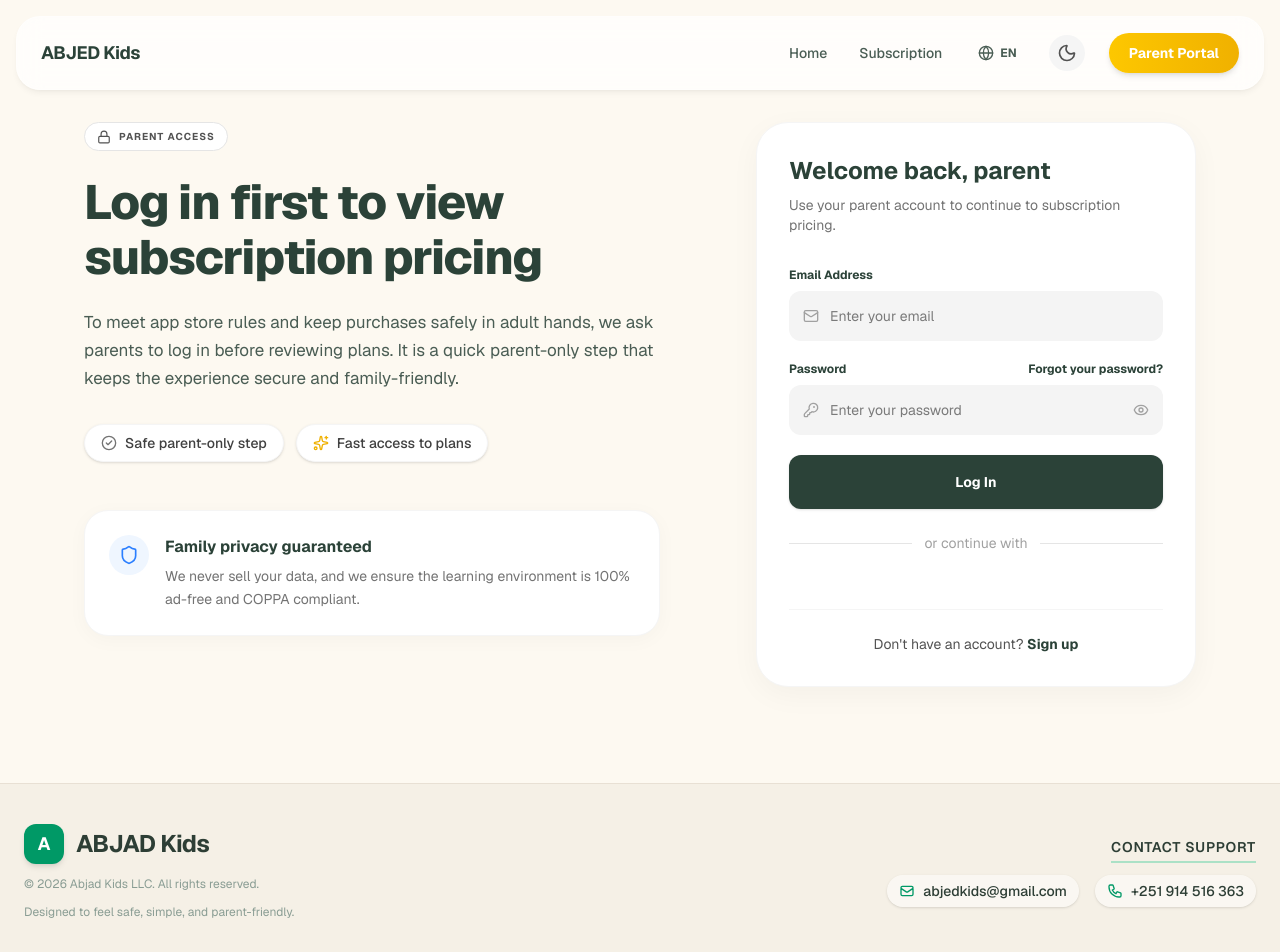
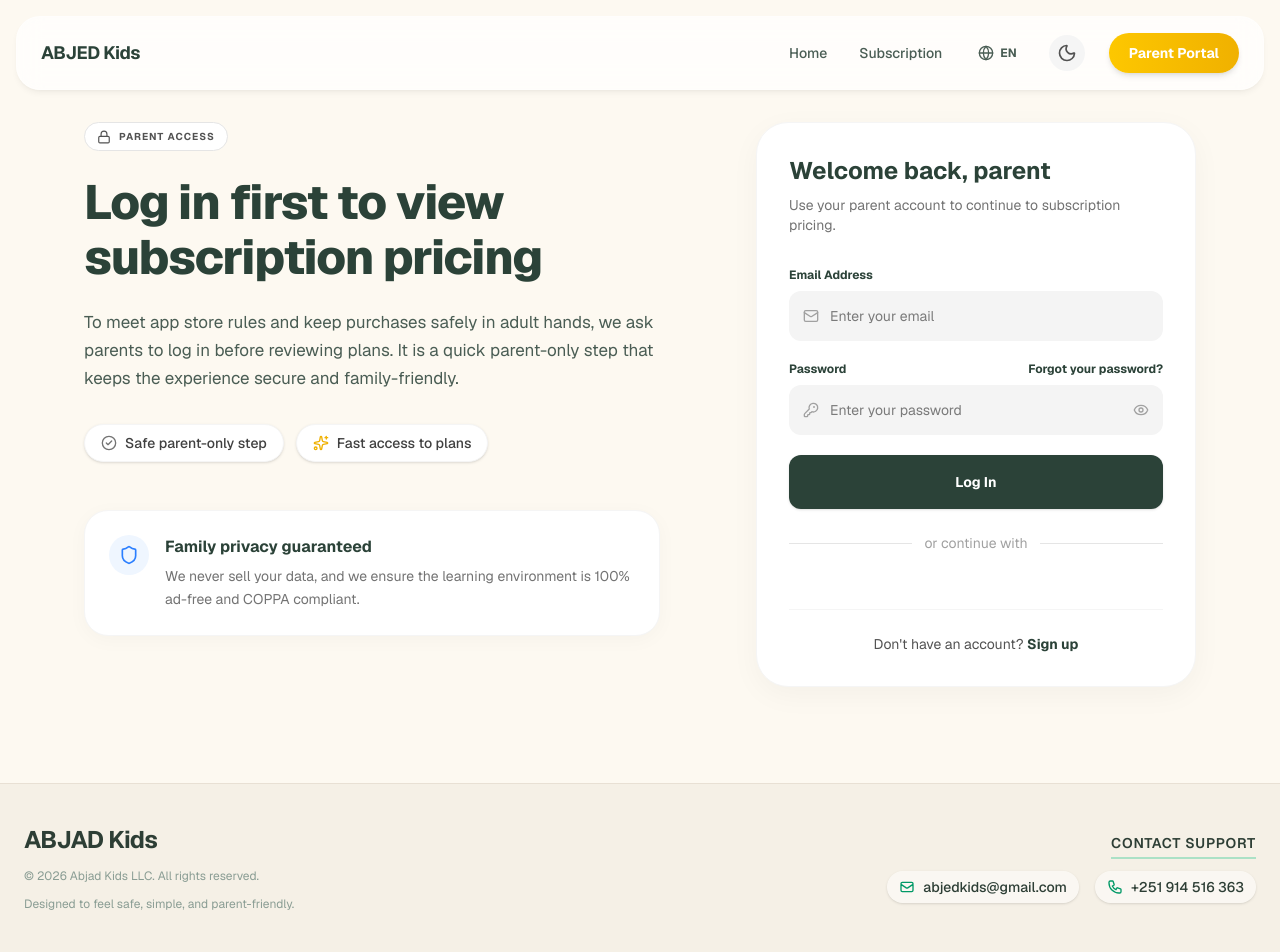
Before and after one commit to Robotech-Org/abjed, a Next.js app: page /en/login in a window 1280 px wide. Shown: the top 952 px of the page. Built offline with nearby package versions, Linux system fonts and the light colour scheme; no server answers.

Commit message:
removed the footter logo

```diff
--- a/components/Footer.tsx
+++ b/components/Footer.tsx
@@ -11,9 +11,7 @@
       <div className="max-w-7xl mx-auto flex flex-col md:flex-row items-center justify-between gap-8 text-center md:text-start">
         <div className="flex flex-col items-center md:items-start gap-3">
           <div className="flex items-center gap-3">
-            <div className="w-10 h-10 bg-emerald-600 rounded-xl flex items-center justify-center shadow-md">
-              <span className="text-white font-bold text-lg">A</span>
-            </div>
+
             <span className="font-bold text-2xl tracking-tight text-[#2D3E35] dark:text-emerald-100">
               {t("brand")}
             </span>
```
